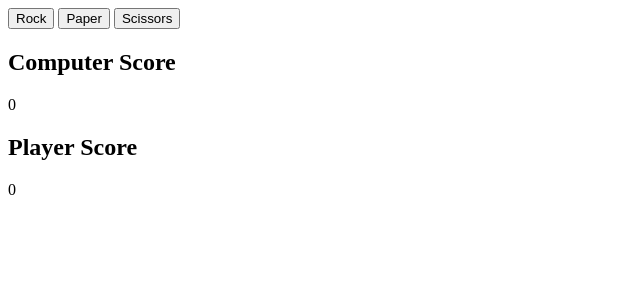
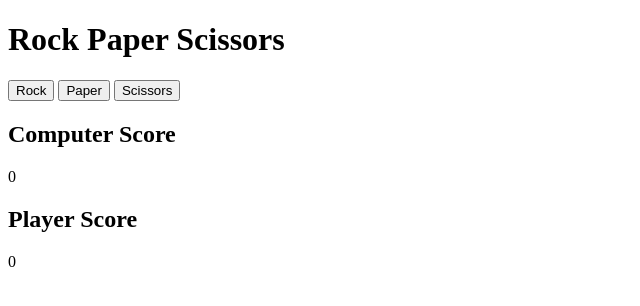
Before and after one commit to mohameddjebloun/rock-paper-scissors, a plain HTML site: page index.html in a window 1280 px wide. Shown: the whole page, without its empty margins (0-640 px from the left). Drawn offline with Linux system fonts and the light colour scheme.

Commit message:
Create header

```diff
--- a/index.html
+++ b/index.html
@@ -7,6 +7,9 @@
     <title>Rock Paper Scissors</title>
 </head>
 <body>
+    <header>
+        <h1>Rock Paper Scissors</h1>
+    </header>
     <button class="rock">Rock</button>
     <button class="paper">Paper</button>
     <button class="scissors">Scissors</button>
```
